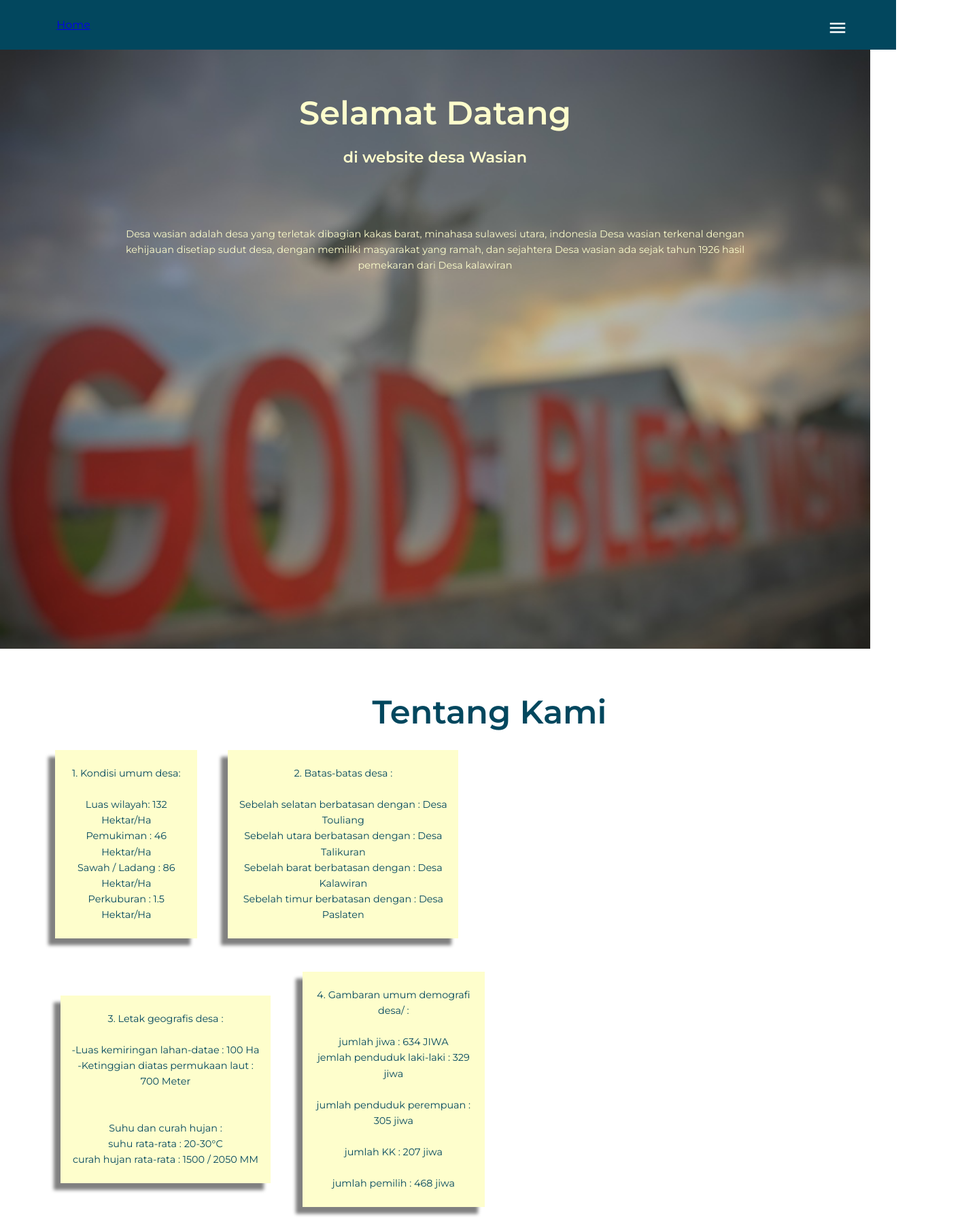
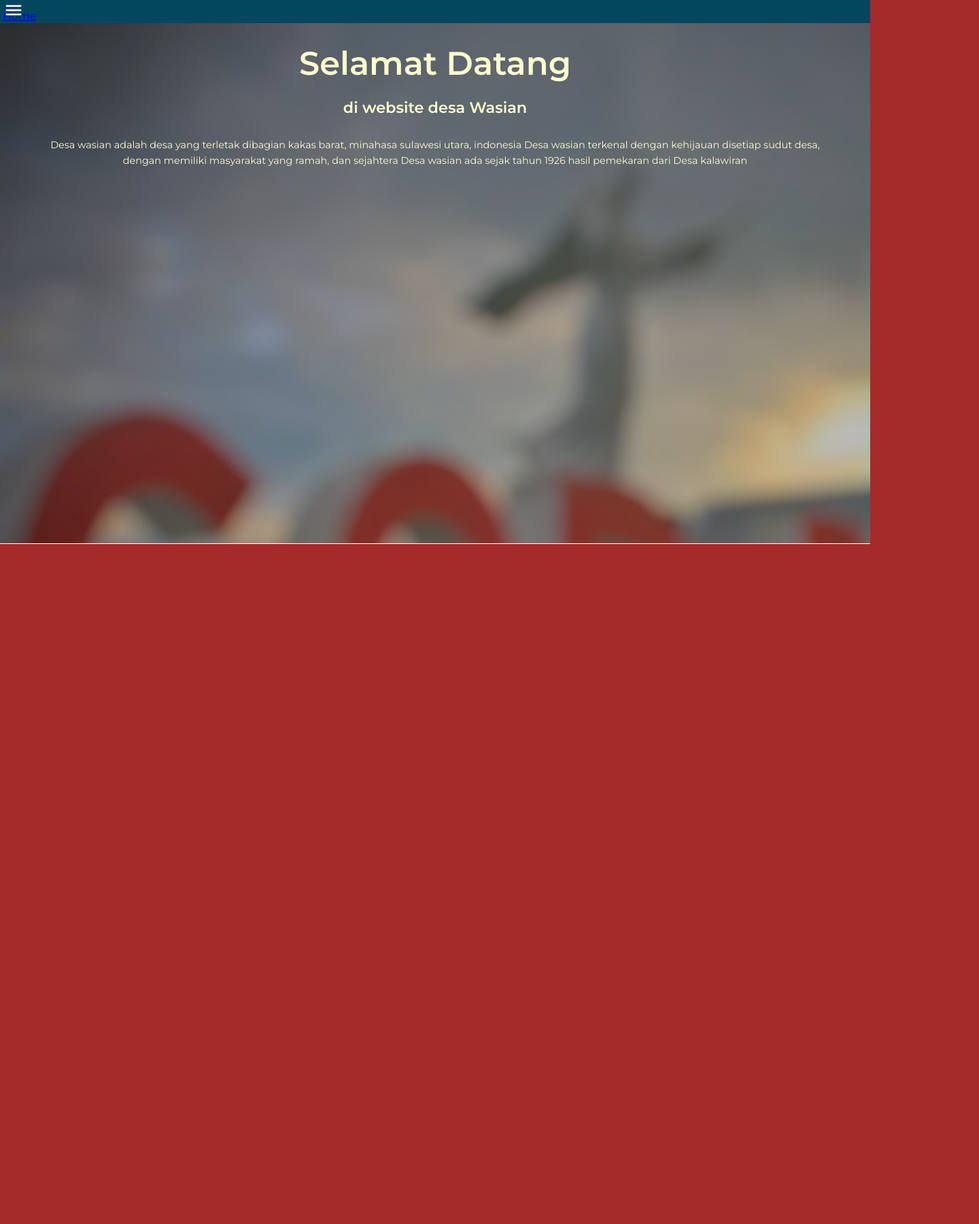
Before and after one commit to webwasian/webwasian, a plain HTML site: page index.html in a window 1280 px wide. Shown: the top 1800 px of the page at 68% size, 1440 px wide, since content can reach past the window. After the commit the page ends 800 px from the top, so only its background shows below. Drawn offline with Linux system fonts and the light colour scheme; a script that the page names is missing.

Commit message:
Add files via upload

```diff
--- a/index.html
+++ b/index.html
@@ -16,7 +16,7 @@
             <header>
                 <a href="index.html" class="homebtn">Home</a>
 
-                <nav>
+                <nav class="navbar" id="navbar">
                     <a href="#" class="hide-desktop">
                         <img src="img/white.svg" alt="toggle menu" class="menu" id="menu">
                     </a>
--- a/style.css
+++ b/style.css
@@ -1,8 +1,18 @@
 @import url('https://fonts.googleapis.com/css?family=Montserrat:400,600');
+
+html,
+body {
+    width: 100%;
+    height: 100%;
+    margin: 0px;
+    padding: 0px;
+    overflow-x: hidden;
+}
 
 body {
     margin: 0;
     font-family: 'Montserrat', sans-serif;
+    background-color: brown;
 
 }
 
@@ -36,29 +46,27 @@ ul {
 header {
     display: flex;
     justify-content: space-between;
+    width: fit-content;
 }
 
 .menu {
     width: 30px;
-    margin-top: 45%;
-    margin-left: -4em;
-
 }
 
 h1 {
     position: relative;
 }
 
-.homebtn {}
+.container {
+    width: 100%;
+    position: relative;
+    background: #02475E;
+    float: left;
+    margin: 0 0 1em 0;
+    padding: 0;
 
 
-
-.container {
-    width: 100%;
-    background: #02475E;
 }
-
-
 
 
 .selamat {
@@ -66,7 +74,7 @@ h1 {
     color: #FEFECC;
     padding: 4em 0 2em;
     background-image: url(img/bd2.png);
-    background-size: 100%;
+    background-size: 150%;
     background-attachment: fixed;
     background-repeat: no-repeat;
     background-position-x: 0px;
@@ -74,7 +82,7 @@ h1 {
 }
 
 .selamat ul li p {
-    margin: 7%;
+
     padding: .5em;
     background: #FEFECC;
     background-attachment: fixed;
@@ -93,18 +101,13 @@ h1 {
 }
 
 .tentang-konten {
-
-    margin-right: -10em;
-
+    padding-left: 10em;
 }
 
 .tentang ul li p {
-    margin: 7%;
     padding: 0 .5em;
     background: #FEFECC;
 }
-
-
 
 .p2 ul li p {
     text-align: center;
@@ -115,22 +118,24 @@ h1 {
 
 
 
-.perangkat-konten {
-    color: #ffffff;
-    margin-right: 6em;
 
-}
 
 .perangkat {
+    text-align: center;
     width: 100%;
     background: #687980;
     color: #02475E;
     padding: 4em 0 2em;
 }
 
+.perangkat-konten {
+
+    color: #ffffff;
+
+}
+
 .p3 {
     background: #ffffff;
-    margin: 7%;
     padding: 0 .5em;
 }
 
@@ -145,11 +150,11 @@ h1 {
 
 .sejarah-konten {
     color: #687980;
-    margin-right: -10em;
+    padding-left: 10%
 }
 
 .sejarah ul li p {
-    margin: 7%;
+
     padding: 0 .5em;
     background: #FEFECC;
 }
@@ -159,17 +164,11 @@ h1 {
 .temukan {
     color: #FEFECC;
     width: 100%;
-    background-image: url(img/bd2.png);
-    background-size: 100%;
-    background-attachment: fixed;
-    background-repeat: no-repeat;
-    background-position-x: 0px;
-    background-position-y: 270px;
+
 }
 
 .F {
     background: #687980;
-
     align-items: center;
 }
 
@@ -233,6 +232,7 @@ h1 {
     }
 
     .perangkat-konten {
+
         margin-left: 18%
     }
 }
```
